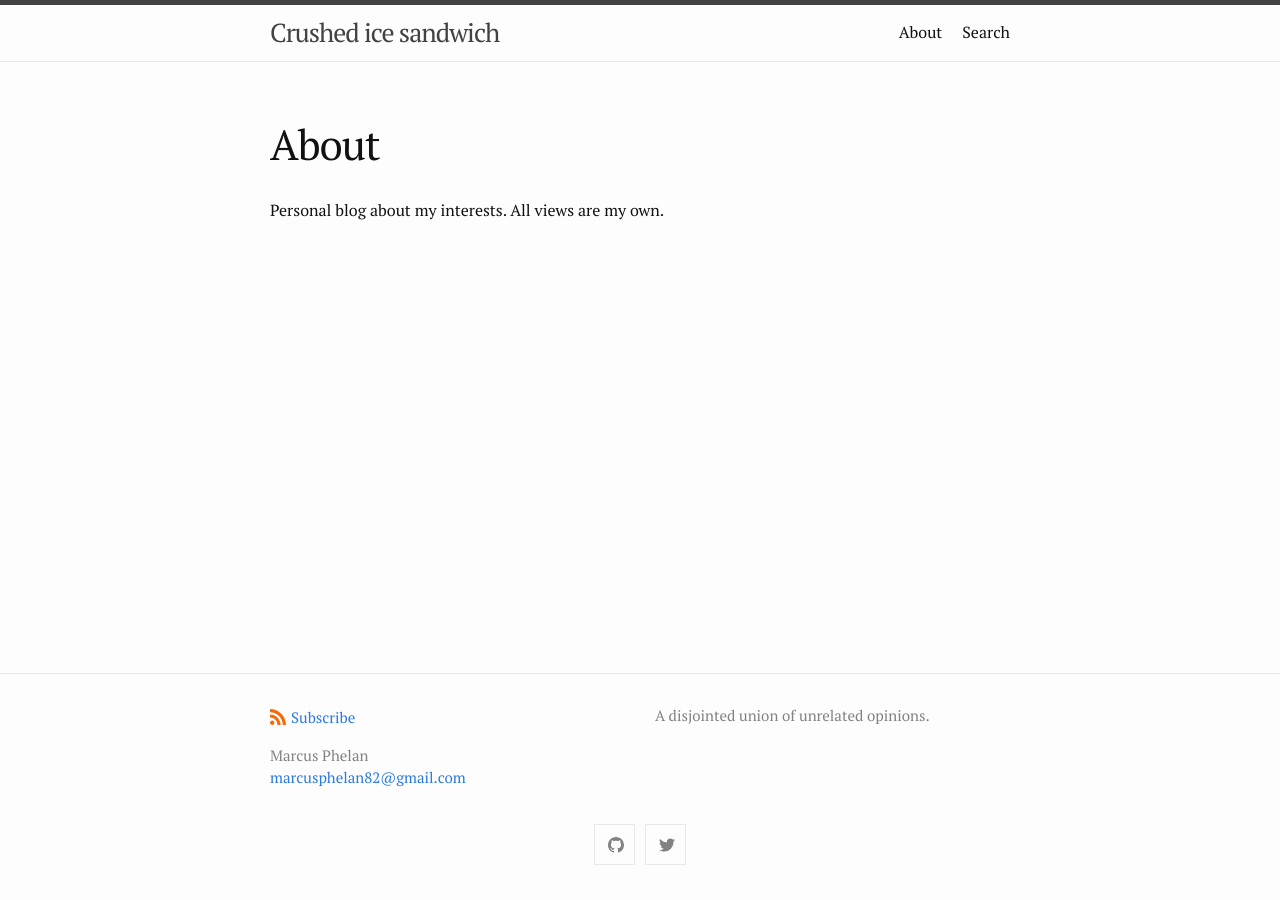
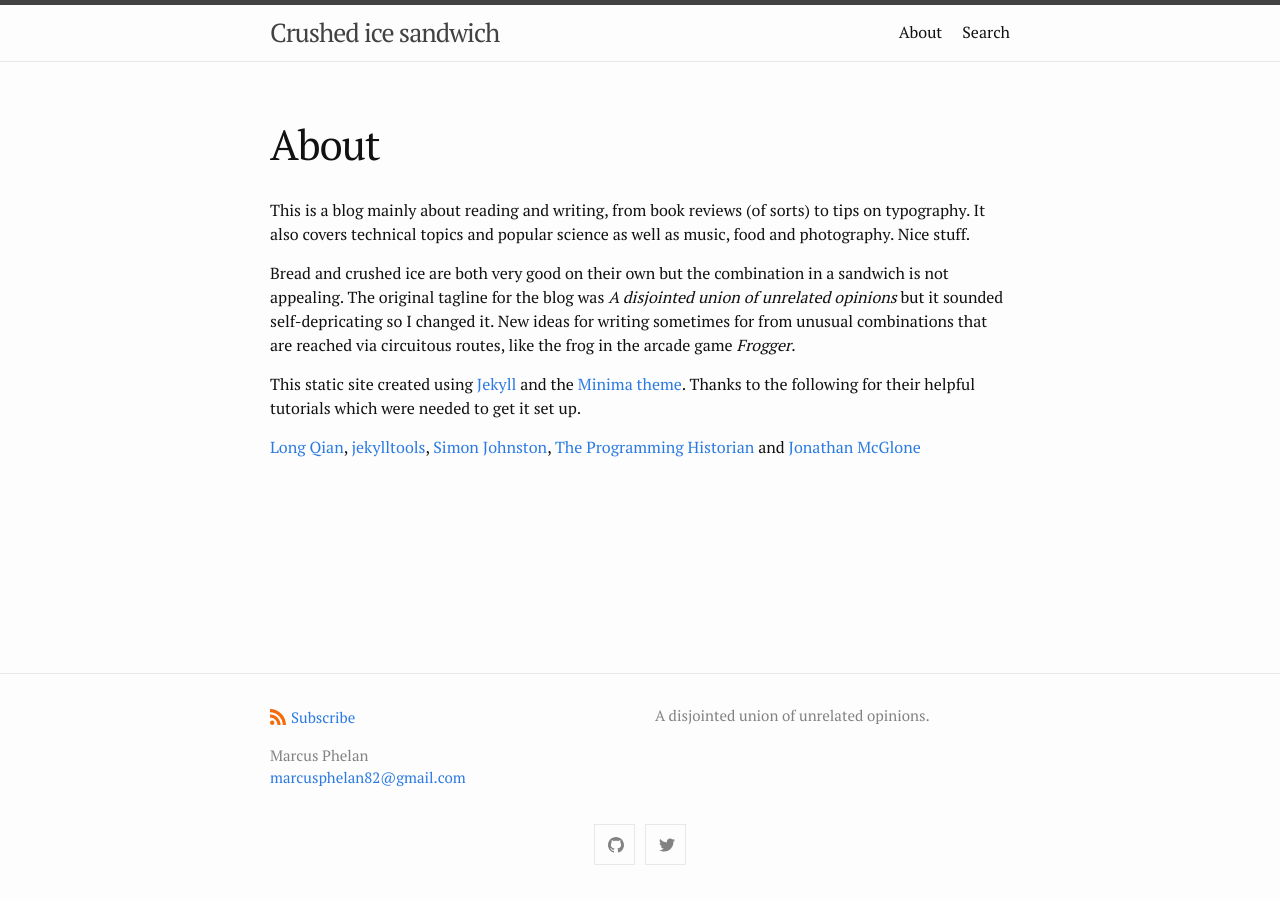
Before and after one commit to marcusphelan/marcusphelan.github.io, a Jekyll site: the page built from about.md, in a window 1280 px wide. Built offline with Jekyll 4.4.1, drawn with Linux system fonts in a browser that asks for light colours; nearby versions of some CDN libraries.

Commit message:
update about

```diff
--- a/about.md
+++ b/about.md
@@ -5,4 +5,11 @@ permalink: /about/
 tipue_search_active: true
 ---
 
-Personal blog about my interests. All views are my own.
+This is a blog mainly about reading and writing, from book reviews (of sorts) to tips on typography. It also covers technical topics and popular science as well as music, food and photography. Nice stuff.
+
+Bread and crushed ice are both very good on their own but the combination in a sandwich is not appealing. The original tagline for the blog was _A disjointed union of unrelated opinions_ but it sounded self-depricating so I changed it. New ideas for writing sometimes for from unusual combinations that are reached via circuitous routes, like the frog in the arcade game _Frogger_.
+
+This static site created using [Jekyll](https://jekyllrb.com/ "Jekyll") and the [Minima theme](https://github.com/jekyll/minima/ "Minima Jekyll theme"). Thanks to the following for their helpful tutorials which were needed to get it set up.
+
+
+[Long Qian](https://longqian.me "Long Qian"), [jekylltools](https://github.com/jekylltools/jekyll-tipue-search "jekylltools"), [Simon Johnston](https://simonkjohnston.life/ "Randomizer"), [The Programming Historian](https://programminghistorian.org/ "The Programming Historian") and [Jonathan McGlone](http://jmcglone.com/ "Jonathan McGlone")
```
Also changed, not shown: tag/health.md (added, +4 -0 lines).
